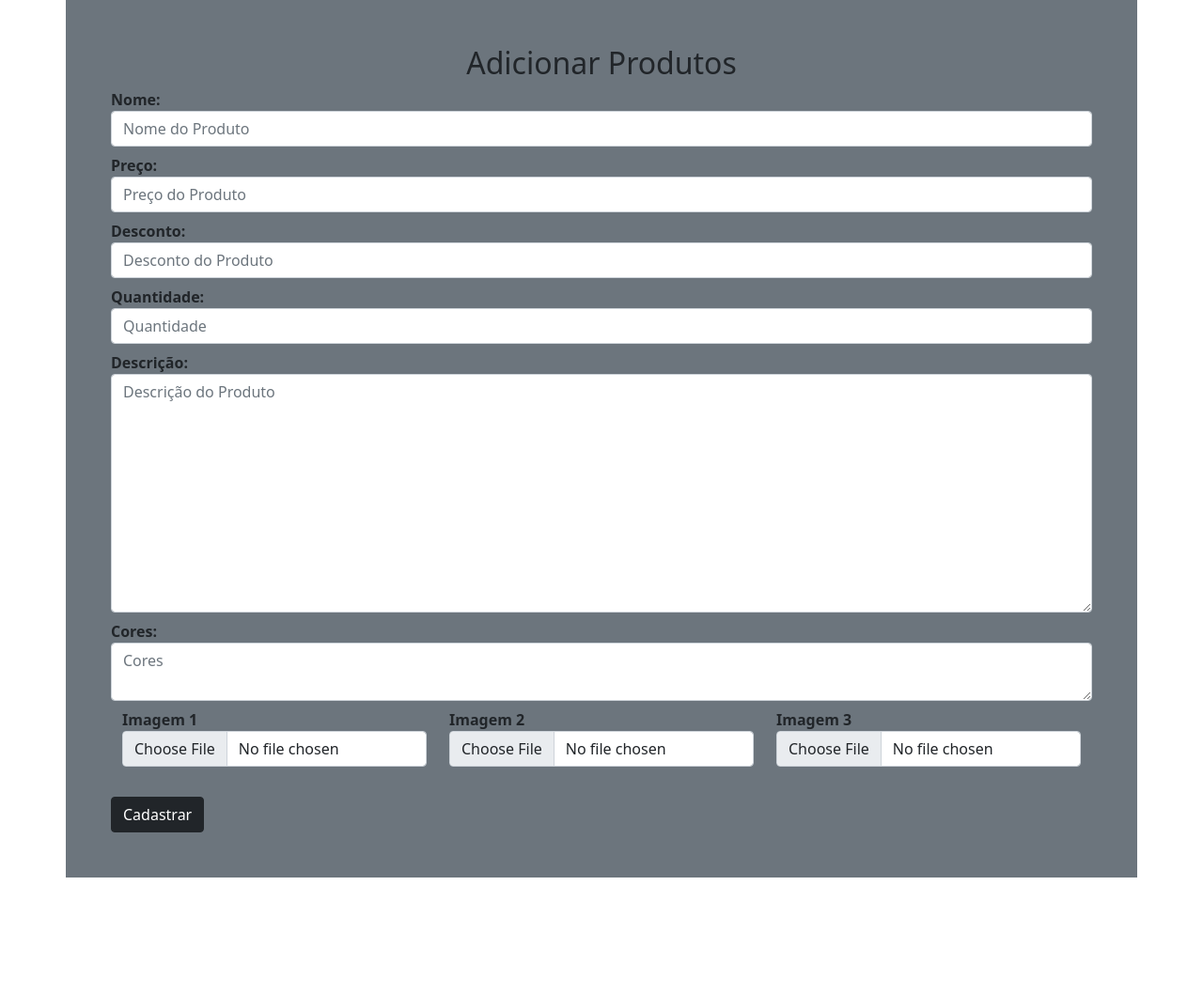
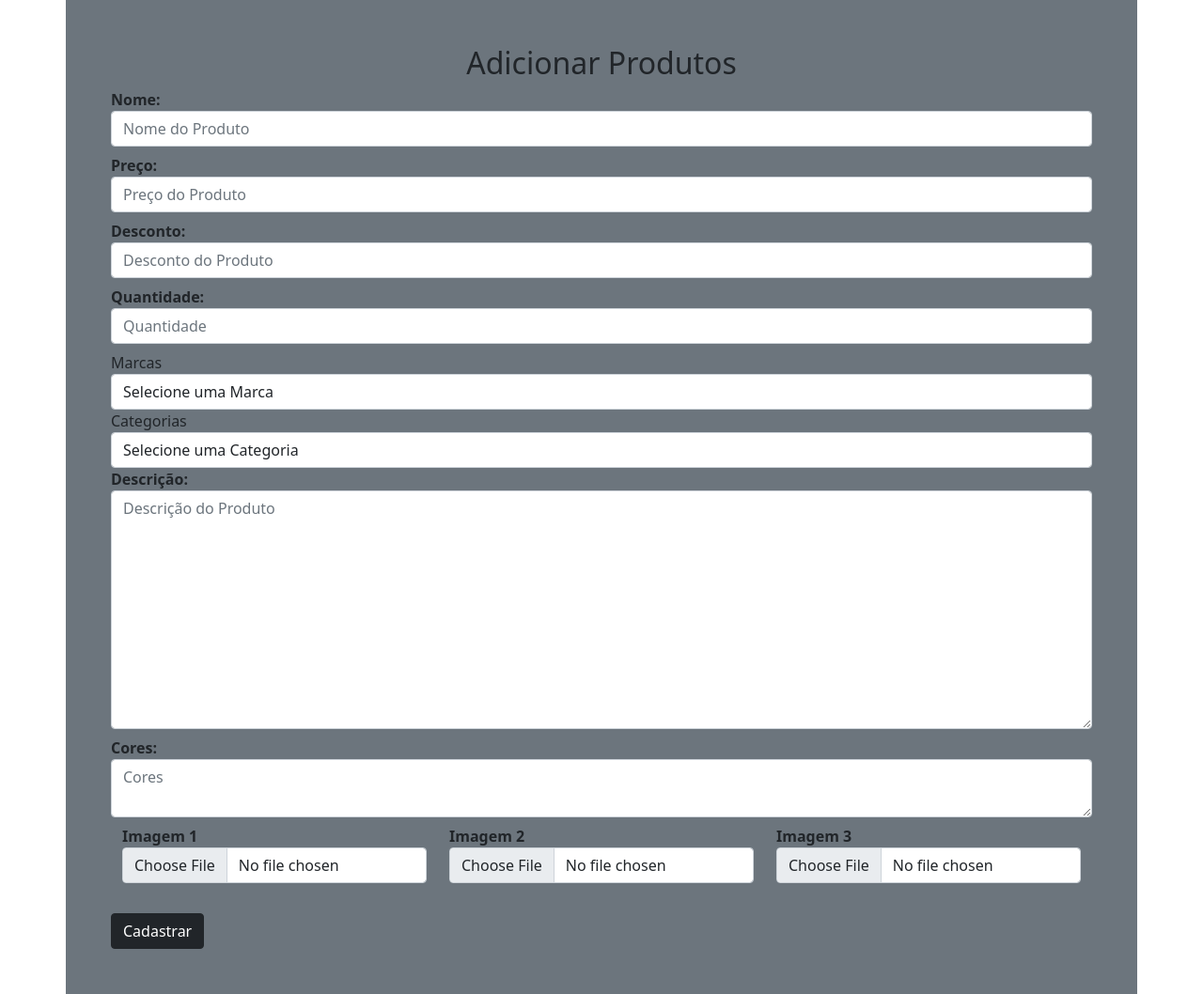
Before and after one commit to AquinoCoding/Loja_Virtual, a Flask app: page /cadastro-produtos in a window 1280 px wide. Shown: the whole page at 94% size. Before the commit the page ends 934 px from the top, so only its background shows below. Run offline with Flask 2, Linux system fonts and the light colour scheme; data comes from the database, SQL or seed files in the repository; both versions use the stored data as it was after the commit; some libraries are stand-ins or nearby versions.

Commit message:
Versão 0.4.9

```diff
--- a/loja/produtos/route.py
+++ b/loja/produtos/route.py
@@ -1,8 +1,9 @@
 from datetime import time
 from flask import redirect, render_template, url_for, flash, request
-from loja import db, app
+from loja import db, app, photos
 from .forms import AdicionarProdutos
 from .models import Marcas, Categorias
+
 
 @app.route('/cadastro-marcas', methods=['GET', 'POST'])
 def cadastro_marca():
@@ -15,7 +16,9 @@ def cadastro_marca():
         db.session.commit()
         return redirect(url_for('cadastro_marca'))
 
-    return render_template('/produtos/addmarca.html', marcas='marcas', title='Cadastro de Marcas')
+    return render_template('/produtos/addmarca.html',
+                           marcas='marcas',
+                           title='Cadastro de Marcas')
 
 
 @app.route('/cadastro-categorias', methods=['GET', 'POST'])
@@ -29,10 +32,22 @@ def cadastro_categ():
         db.session.commit()
         return redirect(url_for('cadastro_categ'))
 
-    return render_template('/produtos/addmarca.html', title='Cadastro de Categorias')
+    return render_template('/produtos/addmarca.html',
+                           title='Cadastro de Categorias')
 
 
 @app.route('/cadastro-produtos', methods=['GET', 'POST'])
 def adicionar_prod():
+    marcas = Marcas.query.all()
+    categorias = Categorias.query.all()
     form = AdicionarProdutos(request.form)
-    return render_template('produtos/adicionarprodutos.html', title='Cadastrar Produto', form=form)
+    if request.method == 'POST':
+        photos.save(request.files.get('img_1'))
+        photos.save(request.files.get('img_2'))
+        photos.save(request.files.get('img_3'))
+        #flash('Produto Cadastrado com Sucesso', 'success')
+    return render_template('produtos/adicionarprodutos.html',
+                           title='Cadastrar Produto',
+                           form=form,
+                           marcas=marcas,
+                           categorias=categorias)
--- a/loja/templates/produtos/adicionarprodutos.html
+++ b/loja/templates/produtos/adicionarprodutos.html
@@ -17,6 +17,22 @@
                 {{ render_field(form.valor, class="form-control", placeholder="Preço do Produto") }}
                 {{ render_field(form.desconto, class="form-control", placeholder="Desconto do Produto") }}
                 {{ render_field(form.quantidade, class="form-control", placeholder="Quantidade") }}
+
+                <label for="marca" >Marcas</label>
+                <select name="marca" id="marca" class="form-control" required>
+                    <option value="">Selecione uma Marca</option>
+                    {% for marca in marcas %}
+                    <option value="marca.id">{{marca.nome}}</option>
+                    {% endfor %}
+                </select>
+
+                <label for="categoria">Categorias</label>
+                <select name="categoria" id="categoria" class="form-control" required>
+                    <option name="">Selecione uma Categoria</option>
+                    {% for categoria in categorias %}
+                    <option value="categoria.id">{{categoria.nome}}</option>
+                    {% endfor %}
+                </select>
 
                 {{ render_field(form.descricao, class="form-control", placeholder="Descrição do Produto", rows="10") }}
                 {{ render_field(form.cores, class="form-control", placeholder="Cores") }}
@@ -40,9 +56,7 @@
 
             </form>
     </div>
-
     <div class="col-md2"></div>
-
 </div>
 
 {% endblock content %}
```
Also changed, not shown: loja/__init__.py (+10 -0 lines), loja/produtos/models.py (+30 -0 lines), loja/minhaloja.db, 1 other file.
